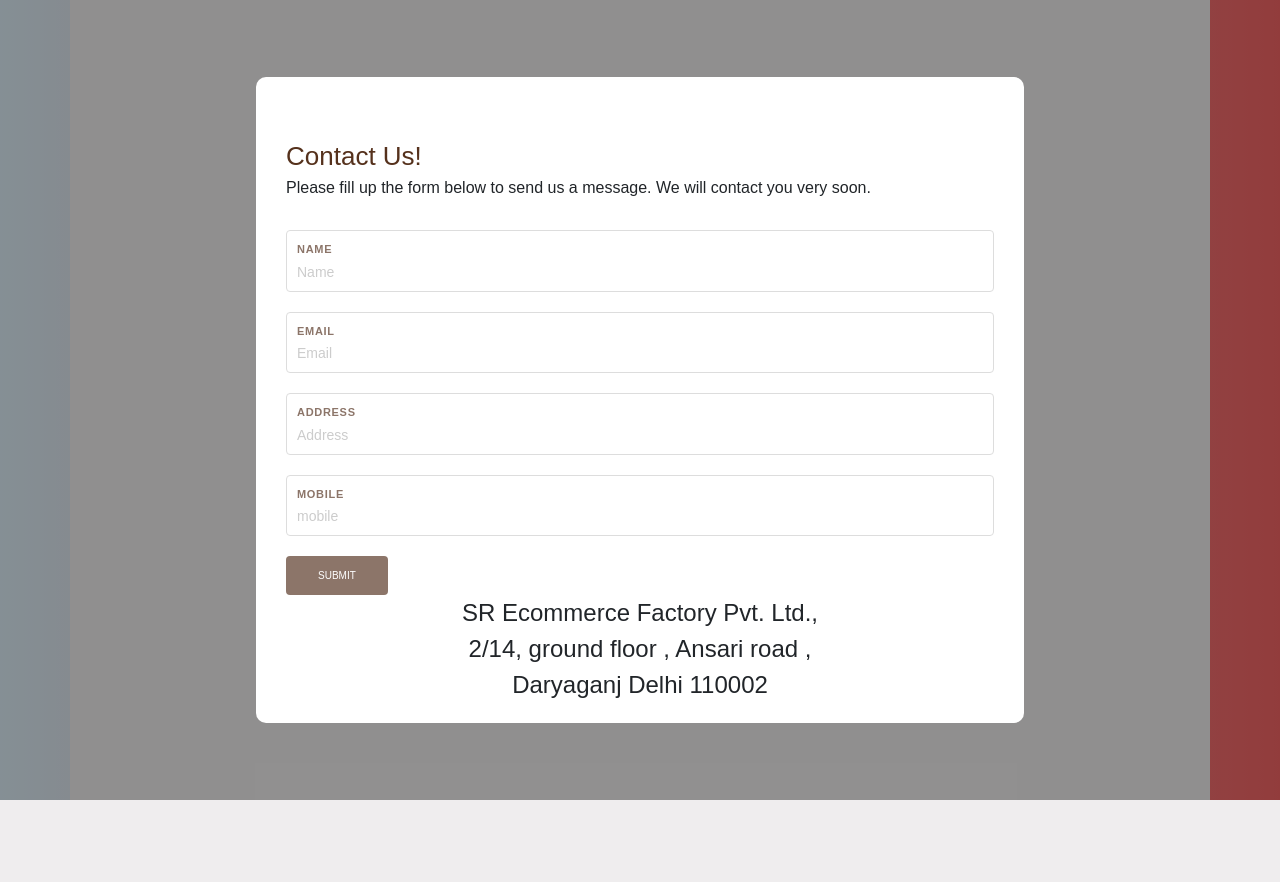
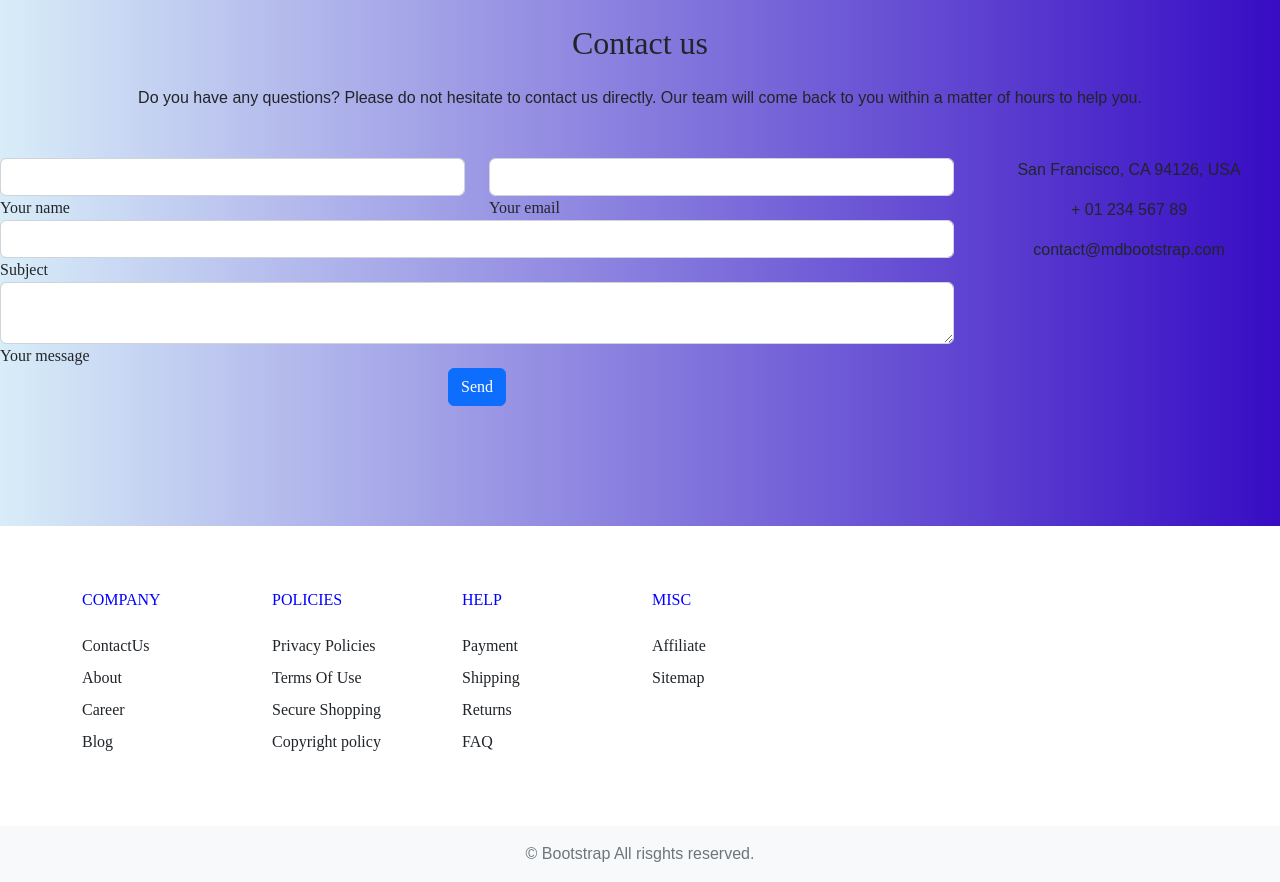
Before and after one commit to birawat/bookstore, a React (Create React App) app: page /contact in a window 1280 px wide. Before the commit the page ends 800 px from the top, so only its background shows below. Built offline with nearby package versions, Linux system fonts and the light colour scheme.

Commit message:
resolved issue

```diff
--- a/src/App.css
+++ b/src/App.css
@@ -1,7 +1,7 @@
 body {
   background: #ff5f6d;
   background: -webkit-linear-gradient(to right, #00001a, #aeaeec);
-  background: linear-gradient(to right, #d8edf8, #f34747);
+  background: linear-gradient(to right, #d8edf8, #370cc4);
   min-height: 100vh;
   font-family: 'Sanchez', serif;
 }
--- a/src/Contact.js
+++ b/src/Contact.js
@@ -1,302 +1,99 @@
-import React from "react";
-import styled from "styled-components";
-import { GlobalStyle } from "./Styles/globalStyles";
-import { useFormik } from "formik";
-import { signUpSchema } from "./schemas";
+import React from 'react'
+import Footer from './Footer'
 
-const initialValues = {
-    name: "",
-    email: "",
-    address: "",
-    mobile: "",
-  };
 const Contact = () => {
-    const { values, errors, touched, handleBlur, handleChange, handleSubmit } =
-    useFormik({
-      initialValues,
-      validationSchema: signUpSchema,
-      onSubmit: (values, action) => {
-        console.log(
-          "🚀 ~ file: Registration.jsx ~ line 11 ~ Registration ~ values",
-          values
-        );
-        action.resetForm();
-      },
-    });
-  console.log(
-    "🚀 ~ file: Registration.jsx ~ line 25 ~ Registration ~ errors",
-    errors
-  );
   return (
-    <>
+    <div>
 
-    <GlobalStyle />
-    <Wrapper>
-      <div className="container">
-        <div className="modal">
-          <div className="modal-container">
-            <div className="modal-left">
-              <h1 className="modal-title">Contact Us!</h1>
-              <p>Please fill up the form below to send us a message. We will contact you very soon.</p>
-              <p className="modal-desc">
+<section class="mb-4">
 
-              </p>
-              <form onSubmit={handleSubmit}>
-                <div className="input-block">
-                  <label htmlFor="name" className="input-label">
-                    Name
-                  </label>
-                  <input
-                    type="name"
-                    autoComplete="off"
-                    name="name"
-                    id="name"
-                    placeholder="Name"
-                    value={values.name}
-                    onChange={handleChange}
-                    onBlur={handleBlur}
-                  />
-                  {errors.name && touched.name ? (
-                    <p className="form-error">{errors.name}</p>
-                  ) : null}
+
+    <h2 class="h1-responsive font-weight-bold text-center my-4">Contact us</h2>
+
+    <p class="text-center w-responsive mx-auto mb-5">Do you have any questions? Please do not hesitate to contact us directly. Our team will come back to you within
+        a matter of hours to help you.</p>
+
+    <div class="row">
+
+
+        <div class="col-md-9 mb-md-0 mb-5">
+            <form id="contact-form" name="contact-form" action="mail.php" method="POST">
+
+
+                <div class="row">
+
+
+                    <div class="col-md-6">
+                        <div class="md-form mb-0">
+                            <input type="text" id="name" name="name" class="form-control"/>
+                            <label for="name" class="">Your name</label>
+                        </div>
+                    </div>
+
+                    <div class="col-md-6">
+                        <div class="md-form mb-0">
+                            <input type="text" id="email" name="email" class="form-control"/>
+                            <label for="email" class="">Your email</label>
+                        </div>
+                    </div>
+
+
                 </div>
-                <div className="input-block">
-                  <label htmlFor="email" className="input-label">
-                    Email
-                  </label>
-                  <input
-                    type="email"
-                    autoComplete="off"
-                    name="email"
-                    id="email"
-                    placeholder="Email"
-                    value={values.email}
-                    onChange={handleChange}
-                    onBlur={handleBlur}
-                  />
-                  {errors.email && touched.email ? (
-                    <p className="form-error">{errors.email}</p>
-                  ) : null}
+
+                <div class="row">
+                    <div class="col-md-12">
+                        <div class="md-form mb-0">
+                            <input type="text" id="subject" name="subject" class="form-control"/>
+                            <label for="subject" class="">Subject</label>
+                        </div>
+                    </div>
                 </div>
-                <div className="input-block">
-                  <label htmlFor="address" className="input-label">
-                   Address
-                  </label>
-                  <input
-                    type="text"
-                    autoComplete="off"
-                    name="address"
-                    id="address"
-                    placeholder="Address"
-                    value={values.address}
-                    onChange={handleChange}
-                    onBlur={handleBlur}
-                  />
-                  {errors.address && touched.address ? (
-                    <p className="form-error">{errors.address}</p>
-                  ) : null}
+
+                <div class="row">
+
+
+                    <div class="col-md-12">
+
+                        <div class="md-form">
+                            <textarea type="text" id="message" name="message" rows="2" class="form-control md-textarea"></textarea>
+                            <label for="message">Your message</label>
+                        </div>
+
+                    </div>
                 </div>
-                <div className="input-block">
-                  <label htmlFor="mobile" className="input-label">
-                    Mobile
-                  </label>
-                  <input
-                    type="text"
-                    autoComplete="off"
-                    name="mobile"
-                    id="mobile"
-                    placeholder="mobile"
-                    value={values.mobile}
-                    onChange={handleChange}
-                    onBlur={handleBlur}
-                  />
-                  {errors.mobile && touched.mobile ? (
-                    <p className="form-error">{errors.mobile}</p>
-                  ) : null}
-                </div>
-                <div className="modal-buttons">
 
-                  <button className="input-button" type="submit">
-                    Submit
-                  </button>
-                </div>
-              </form>
-              <div className="col-lg-12   text-center" style={{fontSize:'24px'}}>
-               SR Ecommerce Factory Pvt. Ltd.,  </div>
-    <div className="col-lg-12   text-center" style={{fontSize:'24px'}}>         2/14, ground floor , Ansari road ,</div>
-    <div className="col-lg-12   text-center" style={{fontSize:'24px'}}> Daryaganj Delhi 110002</div>
 
+            </form>
+
+            <div class="text-center text-md-left">
+                <a class="btn btn-primary" onclick="document.getElementById('contact-form').submit();">Send</a>
             </div>
+            <div class="status"></div>
+        </div>
 
-          </div>
+        <div class="col-md-3 text-center">
+            <ul class="list-unstyled mb-0">
+                <li><i class="fas fa-map-marker-alt fa-2x"></i>
+                    <p>San Francisco, CA 94126, USA</p>
+                </li>
+
+                <li><i class="fas fa-phone mt-4 fa-2x"></i>
+                    <p>+ 01 234 567 89</p>
+                </li>
+
+                <li><i class="fas fa-envelope mt-4 fa-2x"></i>
+                    <p>contact@mdbootstrap.com</p>
+                </li>
+            </ul>
         </div>
-      </div>
-    </Wrapper>
-  </>
 
+
+    </div>
+
+</section>
+<Footer/>
+    </div>
   )
 }
-const Wrapper = styled.section`
-  .container {
-    position: fixed;
-    top: 0;
-    left: 0;
-    right: 0;
-    bottom: 0;
-    background-color: #efedee;
-    display: flex;
-    justify-content: center;
-    align-items: center;
-  }
 
-  .modal {
-    width: 100%;
-    /* height: 60px; */
-    background: rgba(51, 51, 51, 0.5);
-    display: flex;
-    flex-direction: column;
-    align-items: center;
-    justify-content: center;
-    transition: 0.4s;
-  }
-  .modal-container {
-    display: flex;
-    max-width: 60vw;
-    width: 100%;
-    border-radius: 10px;
-    overflow: hidden;
-    position: absolute;
-
-    transition-duration: 0.3s;
-    background: #fff;
-  }
-  .modal-title {
-    margin: 0;
-    font-weight: 400;
-    color: #55311c;
-  }
-  .form-error {
-    font-size: 1.4rem;
-    color: #b22b27;
-  }
-  .modal-desc {
-    margin: 6px 0 30px 0;
-  }
-  .modal-left {
-    padding: 60px 30px 20px;
-    background: #fff;
-    flex: 1.5;
-    transition-duration: 0.5s;
-    opacity: 1;
-  }
-
-  .modal-right {
-    flex: 2;
-    font-size: 0;
-    transition: 0.3s;
-    overflow: hidden;
-  }
-  .modal-right img {
-    width: 100%;
-    height: 100%;
-    transform: scale(1);
-    -o-object-fit: cover;
-    object-fit: cover;
-    transition-duration: 1.2s;
-  }
-
-  .modal.is-open .modal-left {
-    transform: translateY(0);
-    opacity: 1;
-    transition-delay: 0.1s;
-  }
-  .modal-buttons {
-    display: flex;
-    justify-content: space-between;
-    align-items: center;
-  }
-  .modal-buttons a {
-    color: rgba(51, 51, 51, 0.6);
-    font-size: 14px;
-  }
-
-  .sign-up {
-    margin: 60px 0 0;
-    font-size: 14px;
-    text-align: center;
-  }
-  .sign-up a {
-    color: #8c7569;
-  }
-
-  .input-button {
-    padding: 1.2rem 3.2rem;
-    outline: none;
-    text-transform: uppercase;
-    border: 0;
-    color: #fff;
-    border-radius: 4px;
-    background: #8c7569;
-    transition: 0.3s;
-    cursor: pointer;
-    font-family: "Nunito", sans-serif;
-  }
-  .input-button:hover {
-    background: #55311c;
-  }
-
-  .input-label {
-    font-size: 11px;
-    text-transform: uppercase;
-    font-weight: 600;
-    letter-spacing: 0.7px;
-    color: #8c7569;
-    transition: 0.3s;
-  }
-
-  .input-block {
-    display: flex;
-    flex-direction: column;
-    padding: 10px 10px 8px;
-    border: 1px solid #ddd;
-    border-radius: 4px;
-    margin-bottom: 20px;
-    transition: 0.3s;
-  }
-  .input-block input {
-    outline: 0;
-    border: 0;
-    padding: 4px 0 0;
-    font-size: 14px;
-  }
-
-  .input-block input::-moz-placeholder {
-    color: #ccc;
-    opacity: 1;
-  }
-  .input-block input:-ms-input-placeholder {
-    color: #ccc;
-    opacity: 1;
-  }
-  .input-block input::placeholder {
-    color: #ccc;
-    opacity: 1;
-  }
-  .input-block:focus-within {
-    border-color: #8c7569;
-  }
-  .input-block:focus-within .input-label {
-    color: rgba(140, 117, 105, 0.8);
-  }
-
-  @media (max-width: 750px) {
-    .modal-container {
-      max-width: 90vw;
-    }
-
-    .modal-right {
-      display: none;
-    }
-  }
-`;
 export default Contact
--- a/src/Footer.js
+++ b/src/Footer.js
@@ -7,9 +7,7 @@
     <div className="container-fluid flex-grow-1 ">
       <div className="row py-5">
         <div className="col-lg-12  text-white text-center">
-          <h1 className="display-3 ">BooksWagon</h1>
-          <p className="lead mb-0">This footer is created by using Bootstrap.</p>
-          <p className="lead py-3"></p>
+
 
 
       </div>
@@ -24,7 +22,7 @@
       <div className="row py-3">
 
         <div className="col-lg-2 col-md-6 mb-4 mb-lg-0">
-          <h6 className="text-uppercase font-weight-bold mb-4" style={{color:'red'}}>Company</h6>
+          <h6 className="text-uppercase font-weight-bold mb-4" style={{color:'blue'}}>Company</h6>
           <ul className="list-unstyled mb-0">
             <li className="mb-2">
             <Link className="nav-link active" aria-current="page" to="/contact">ContactUs</Link>
@@ -42,7 +40,7 @@
         </div>
 
         <div className="col-lg-2 col-md-6 mb-4 mb-lg-0">
-          <h6 className="text-uppercase font-weight-bold mb-4" style={{color:'red'}}>Policies</h6>
+          <h6 className="text-uppercase font-weight-bold mb-4" style={{color:'blue'}}>Policies</h6>
           <ul className="list-unstyled mb-0">
             <li className="mb-2">
             <Link className="nav-link active" aria-current="page" to="/privacy">Privacy Policies</Link>
@@ -60,7 +58,7 @@
         </div>
 
         <div className="col-lg-2 col-md-6 mb-4 mb-lg-0">
-          <h6 className="text-uppercase font-weight-bold mb-4" style={{color:'red'}}>Help</h6>
+          <h6 className="text-uppercase font-weight-bold mb-4" style={{color:'blue'}}>Help</h6>
           <ul className="list-unstyled mb-0">
             <li className="mb-2">
             <Link className="nav-link active" aria-current="page" to="/payment">Payment</Link>
@@ -78,7 +76,7 @@
         </div>
 
         <div className="col-lg-2 col-md-6 mb-4 mb-lg-0">
-        <h6 className="text-uppercase font-weight-bold mb-4" style={{color:'red'}}>Misc</h6>
+        <h6 className="text-uppercase font-weight-bold mb-4" style={{color:'blue'}}>Misc</h6>
         <ul className="list-unstyled mb-0">
           <li className="mb-2">
           <Link className="nav-link active" aria-current="page" to="/affiliate">Affiliate</Link>
--- a/src/Privacy.js
+++ b/src/Privacy.js
@@ -1,10 +1,44 @@
 import React from 'react'
+import Footer from './Footer'
 
 const Privacy = () => {
   return (
     <div>
-      <h1>Privacy Policies</h1>
-    </div>
+     <h1> Bookstore.com Privacy Policy</h1>
+<p>Bookswagon.com website strictly focuses on the privacy of our customers’ and our loyalty towards our commitment. The policy discloses the practice by which we gather the necessary information through our website.</p>
+
+<h5><b>The Information that is collected</b></h5>
+<p>When you sign up for a Bookswagon.com account and want to avail the products & services that is offered by our website, we safely store all the information that is provided by you. We make use of an order form whereby we provide the opportunity to our customers to request for information, products & services. We also collect the contact information (email address & mobile number) of our visitors along with the financial information (credit card & debit card). We use contact information to send orders to the customers along with the information of our company. The information can also be used to communicate with the customers, as and when need arises. On the other hand, financial information gathered to invoice customer for different kinds of products and services. The mailing and promotional calls can be stopped by the user if required by following the steps given in Choice/Opt-out below.
+
+The information of your browser along with your IP address is stored in the form of “cookie”. This makes it easy for us to identify you and the shopping cart with added products & services. Cookie is a tiny data file which is store in your hard drive. Cookie file neither read stored in your hard drive nor read the other cookie file. You can reject the storage of the cookie in your hard drive by simply switching off this option in your browser. For purchasing, it’s not necessary to switch on the cookie in the browser option.</p>
+
+<h5><b>Uses of the collected information</b></h5>
+<p>In order to improve the online customer experience, Bookswagon.com makes use of the information collected. Thus when you sign in, it authenticate you and send notification through email. Your request can be fulfilled for different product & services. We will use the information for customizing the advertisements and content according to the customer’s need. Information used for capturing data insights for internal and external clients.</p>
+
+<h5><b>Sharing of Information</b></h5>
+<p>You can be assured that Bookswagon.com does not believe in sharing any personal information with any individual, company or organization. Information is only shared if we have consent from your side unless
+
+We are working with some reliable partners that agree to accept our terms & conditions and also agree to sign a confidentiality agreement.
+We also respond to court orders or any other legal processes in order to exercise or establish the legal rights for defending any claims.
+We may also disclose the information of those customers who may come in terms of suspicion for any fraud or illegal transaction. Then their information will be used for legal processes or investigation by the court.
+This website may have pop-ups of other website and the information given to them is not our responsibility</p>
+
+<h5><b>Data integrity</b></h5>
+<p>Bookswagon.com collected the customer’s personal information and processes it in accordance with the privacy policy. We ensure that the data we collected, stored for different process practices needed to provide the meaningful online service to the customer. Thus, we request our customer’s to provide the data as accurate as possible.</p>
+
+<h5><b>Security & Confidentiality</b></h5>
+<p>Bookswagon.com restricts access of the personal information to the employees, moderator, contractors and agents for updates, delivery and for improvement of the product and services. They have to abide to the confidentiality agreement failing which they will be terminated.
+
+We make use of the best security measures for the protection against the misuse, loss of information that is under our control. We go through the SSL secure commerce server which uses the military grade encryption to protect all the information with specific codes. Each customer is important to us and we consider their approval with due respect.</p>
+
+<h5><b>Choice/Opt-out</b></h5>
+<p>Customers can unsubscribe the email at any point of time according to their desire by following the suggestion given at the bottom of the Bookswagon.com email/newsletter.</p>
+
+<h5><b>Contacting Bookswagon.com</b></h5>
+<p>If there is any changes that you would like to make in your current information then do remove your previous contact details so that you don’t get any updates in your old contacts. </p>
+
+<Footer/>
+</div>
   )
 }
 
```
